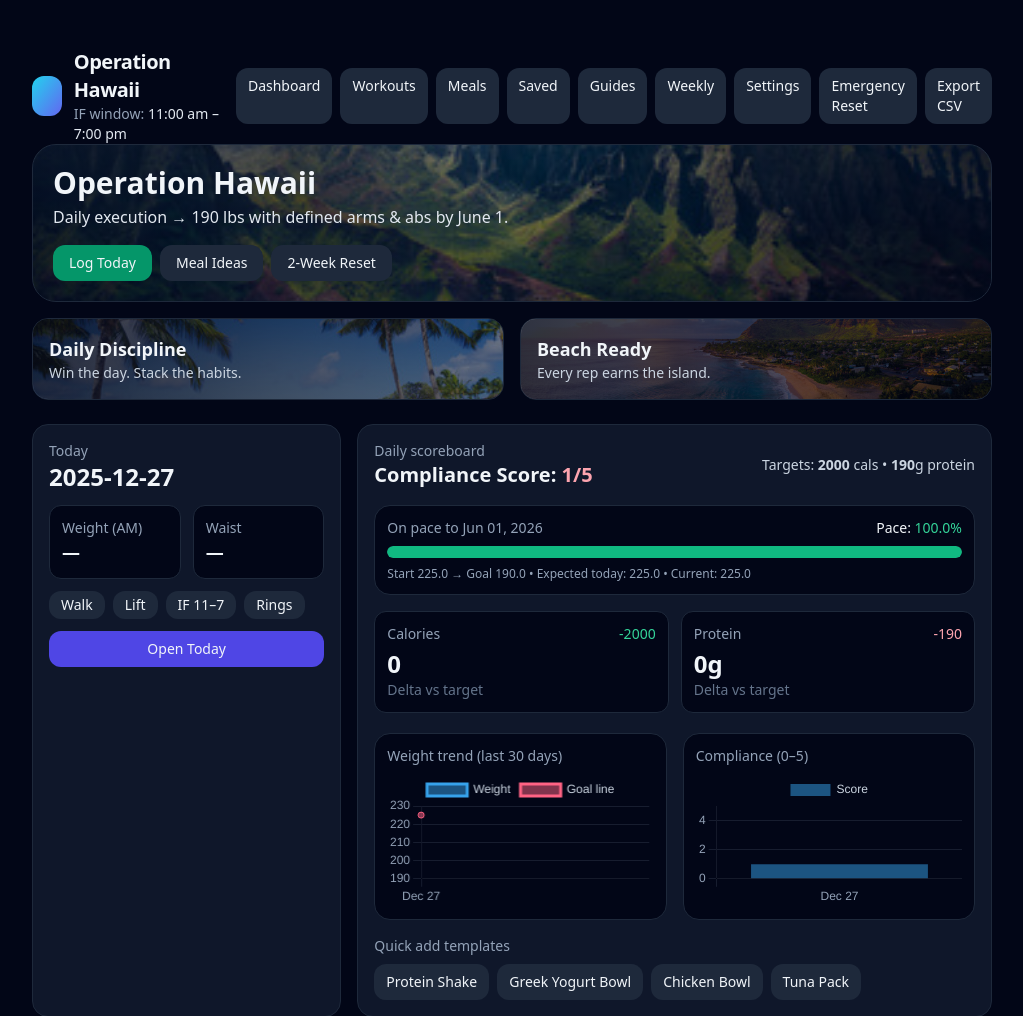
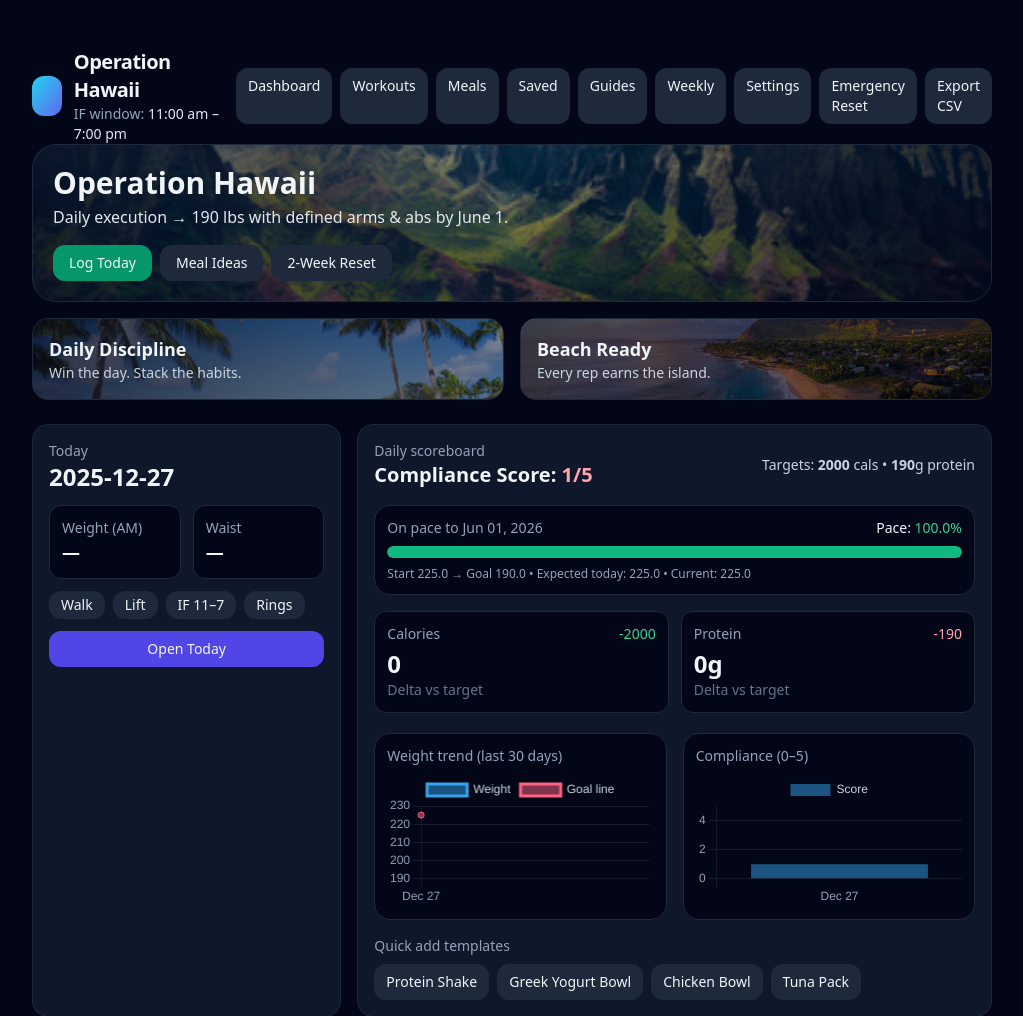
Before and after one commit to j8qbx9xbx2-cpu/Operation-Hawaii-Joe, a Flask app: page / in a window 1280 px wide. Shown: the top 1016 px of the page, without its empty margins (128-1151 px from the left). Run offline with Flask 3, Linux system fonts and the light colour scheme; data comes from the database, SQL or seed files in the repository; data that the repository does not hold is empty; some libraries are stand-ins or nearby versions.

Commit message:
Update dashboard.html

```diff
--- a/templates/dashboard.html
+++ b/templates/dashboard.html
@@ -2,7 +2,7 @@
 {% set title = "Dashboard" %}
 {% block content %}
   <div class="relative overflow-hidden rounded-3xl border border-slate-800 bg-slate-950">
-    <img src="{{ url_for('static', filename='images/hero.jpg') }}" alt="Hawaii" class="absolute inset-0 h-full w-full object-cover opacity-60" />
+    <img src="{{ url_for('static', filename='images/hero.jpg') }}" alt="Hawaii" class="absolute inset-0 h-full w-full object-cover opacity-70" />
     <div class="absolute inset-0 bg-gradient-to-r from-slate-950/70 via-slate-950/20 to-slate-950/70"></div>
     <div class="relative p-5">
       <div class="text-2xl md:text-3xl font-semibold">Operation Hawaii</div>
@@ -17,7 +17,7 @@
 <div class="mt-4 grid grid-cols-1 sm:grid-cols-2 gap-4">
   <div class="relative overflow-hidden rounded-2xl border border-slate-800">
     <img src="{{ url_for('static', filename='images/card1.jpg') }}"
-         class="absolute inset-0 h-full w-full object-cover opacity-60" alt="Hawaii" />
+         class="absolute inset-0 h-full w-full object-cover opacity-70" alt="Hawaii" />
     <div class="absolute inset-0 bg-gradient-to-r from-slate-950/70 to-slate-950/20"></div>
     <div class="relative p-4">
       <div class="font-semibold text-lg">Daily Discipline</div>
@@ -27,7 +27,7 @@
 
   <div class="relative overflow-hidden rounded-2xl border border-slate-800">
     <img src="{{ url_for('static', filename='images/card2.jpg') }}"
-         class="absolute inset-0 h-full w-full object-cover opacity-60" alt="Hawaii" />
+         class="absolute inset-0 h-full w-full object-cover opacity-70" alt="Hawaii" />
     <div class="absolute inset-0 bg-gradient-to-r from-slate-950/70 to-slate-950/20"></div>
     <div class="relative p-4">
       <div class="font-semibold text-lg">Beach Ready</div>
```
